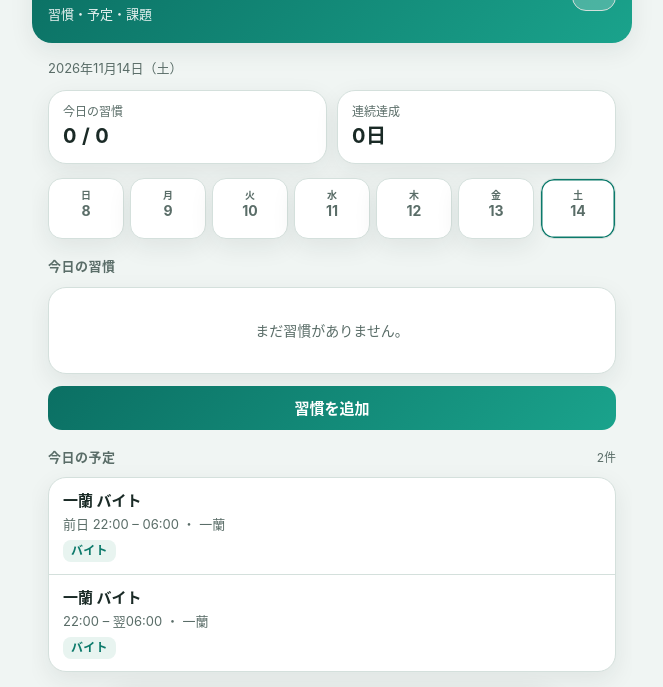
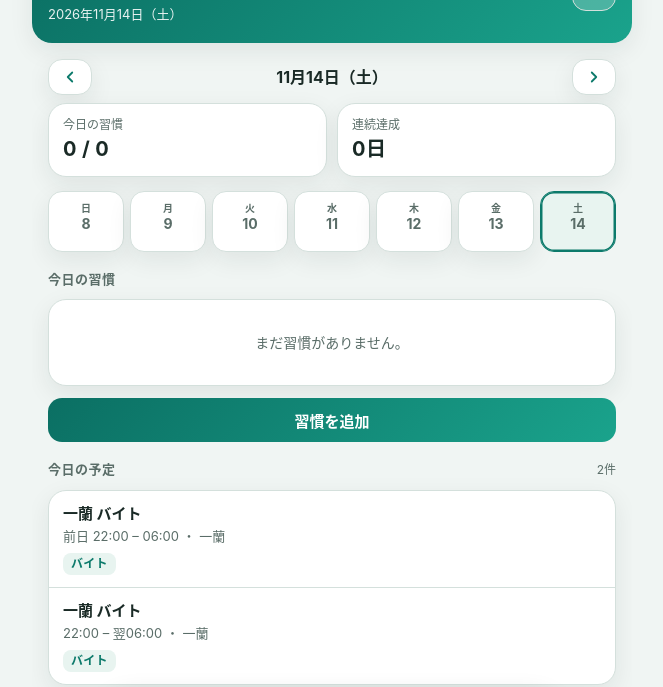
Before and after one commit to mshin0128-dev/tk-5cc418d7, a plain HTML site: page index.html in a window 1280 px wide. Shown: the part 45-732 px from the top of the page, without its empty margins (308-971 px from the left). Drawn offline with Linux system fonts and the light colour scheme.

Commit message:
v2026.11.14b: 別の日の予定・課題を表示、未来の習慣は暗く押せない

```diff
--- a/index.html
+++ b/index.html
@@ -442,6 +442,34 @@
     .week-cell.all .mark { background: var(--accent); }
     .week-cell.some .mark { background: var(--warn); }
     .week-cell.empty .mark { background: transparent; }
+    .week-cell.selected { background: var(--soft); border-color: var(--accent); }
+    .date-nav { margin-bottom: 8px; }
+    .date-nav h2 { font-size: 16px; text-align: center; }
+    .back-today-wrap {
+      display: flex;
+      justify-content: center;
+      margin: 0 0 12px;
+      min-width: 0;
+    }
+    .back-today {
+      min-height: 36px;
+      padding: 0 14px;
+      border-radius: 12px;
+      font-size: 13px;
+      font-weight: 700;
+      color: var(--accent);
+      background: var(--soft);
+      width: auto;
+      max-width: 100%;
+    }
+    .habit-locked { opacity: 0.45; }
+    .habit-locked .row-title,
+    .habit-locked .row-meta { color: var(--sub); }
+    .habit-locked .check:disabled {
+      cursor: default;
+      pointer-events: none;
+    }
+    .row.due-on-view { background: var(--warn-soft); }
     .filter-row {
       display: flex;
       gap: 4px;
@@ -620,18 +648,21 @@
 
   var TZ = "Asia/Tokyo";
   var STORE_KEY = "task_progress_v1";
-  var VERSION = "v2026.11.14a";
+  var VERSION = "v2026.11.14b";
   var WEEKDAYS = [1, 2, 3, 4, 5];
   var WEEKENDS = [0, 6];
   var DOW_LABELS = ["日", "月", "火", "水", "木", "金", "土"];
   var CHECK_SVG = '<svg viewBox="0 0 24 24" fill="none" stroke="currentColor" stroke-width="3" stroke-linecap="round" stroke-linejoin="round" aria-hidden="true"><path d="M5 12l5 5L20 7"/></svg>';
   var UP_SVG = '<svg viewBox="0 0 24 24" fill="none" stroke="currentColor" stroke-width="2.4" stroke-linecap="round" stroke-linejoin="round" aria-hidden="true"><path d="M12 19V5M5 12l7-7 7 7"/></svg>';
   var DOWN_SVG = '<svg viewBox="0 0 24 24" fill="none" stroke="currentColor" stroke-width="2.4" stroke-linecap="round" stroke-linejoin="round" aria-hidden="true"><path d="M12 5v14M19 12l-7 7-7-7"/></svg>';
+  var LEFT_SVG = '<svg viewBox="0 0 24 24" fill="none" stroke="currentColor" stroke-width="2.4" stroke-linecap="round" stroke-linejoin="round" aria-hidden="true"><path d="M15 18l-6-6 6-6"/></svg>';
+  var RIGHT_SVG = '<svg viewBox="0 0 24 24" fill="none" stroke="currentColor" stroke-width="2.4" stroke-linecap="round" stroke-linejoin="round" aria-hidden="true"><path d="M9 6l6 6-6 6"/></svg>';
 
   var DATA = { assignments: [], events: [], sources: {}, generatedAt: null };
   var dataError = "";
   var state = loadState();
   var tab = "today";
+  var viewDate = todayYmd();
   var calCursor = monthStart(todayYmd());
   var taskFilter = "open";
   var sheetMode = null;
@@ -724,6 +755,18 @@
   function formatShortDate(s) {
     var p = s.split("-");
     return Number(p[1]) + "/" + Number(p[2]) + "（" + DOW_LABELS[weekday(s)] + "）";
+  }
+
+  function formatMonthDay(s) {
+    var p = s.split("-");
+    return Number(p[1]) + "月" + Number(p[2]) + "日（" + DOW_LABELS[weekday(s)] + "）";
+  }
+
+  function viewIsToday() { return viewDate === todayYmd(); }
+
+  function headingFor(kind) {
+    if (viewIsToday()) return "今日の" + kind;
+    return formatMonthDay(viewDate) + "の" + kind;
   }
 
   function formatTime(d) {
@@ -902,17 +945,18 @@
     return ymd(parseISO(a.due));
   }
 
-  function dueUrgency(a) {
+  function dueUrgency(a, origin) {
     var d = dueYmd(a);
-    if (!d) return { kind: "none", label: a.dueLabel || "" };
-    var today = todayYmd();
-    if (d < today) return { kind: "over", label: "期限切れ" };
-    if (d === today) return { kind: "soon", label: "本日期限" };
-    if (d === addDays(today, 1)) return { kind: "soon", label: "明日" };
+    if (!d) return { kind: "none", label: a.dueLabel || "", onView: false };
+    origin = origin || todayYmd();
+    var isToday = origin === todayYmd();
+    if (d < origin) return { kind: "over", label: "期限切れ", onView: false };
+    if (d === origin) return { kind: "soon", label: isToday ? "本日期限" : "この日期限", onView: true };
+    if (d === addDays(origin, 1)) return { kind: "soon", label: isToday ? "明日" : "翌日", onView: false };
     var n = 0;
-    var x = today;
+    var x = origin;
     while (x < d && n < 400) { x = addDays(x, 1); n += 1; }
-    return { kind: n <= 3 ? "soon" : "ok", label: "あと" + n + "日" };
+    return { kind: n <= 3 ? "soon" : "ok", label: "あと" + n + "日", onView: false };
   }
 
   function sortedAssignments() {
@@ -923,15 +967,54 @@
     });
   }
 
-  function upcomingOpen(days) {
-    var today = todayYmd();
-    var limit = addDays(today, days);
+  function upcomingOpen(days, origin) {
+    origin = origin || todayYmd();
+    var limit = addDays(origin, days);
     return sortedAssignments().filter(function (a) {
       if (isAssignmentDone(a)) return false;
       var d = dueYmd(a);
       if (!d) return true;
       return d <= limit;
     });
+  }
+
+  function eventWindow() {
+    var w = (DATA.sources && DATA.sources.calendarWindow) || {};
+    var start = w.start ? parseISO(w.start) : null;
+    var end = w.end ? parseISO(w.end) : null;
+    if (start && end) return { start: start, end: end };
+    var evs = DATA.events || [];
+    if (!evs.length) return { start: null, end: null };
+    var starts = [];
+    var ends = [];
+    evs.forEach(function (ev) {
+      var s = ev.allDay ? parseISO(ev.start) : parseISO(ev.start);
+      var e = ev.allDay ? parseISO(ev.end || ev.start) : (parseISO(ev.end) || s);
+      if (s) starts.push(s);
+      if (e) ends.push(e);
+    });
+    if (!starts.length) return { start: null, end: null };
+    starts.sort(function (a, b) { return a - b; });
+    ends.sort(function (a, b) { return a - b; });
+    return { start: starts[0], end: ends[ends.length - 1] };
+  }
+
+  function hasEventData(dateStr) {
+    var w = eventWindow();
+    if (!w.start || !w.end) return false;
+    var dayStart = new Date(dateStr + "T00:00:00+09:00");
+    var dayEnd = new Date(addDays(dateStr, 1) + "T00:00:00+09:00");
+    return dayStart < w.end && dayEnd > w.start;
+  }
+
+  function setViewDate(dateStr) {
+    if (!dateStr) return;
+    viewDate = dateStr;
+  }
+
+  function setAppbarSub(text) {
+    var el = document.getElementById("appbarSub");
+    if (el) el.textContent = text;
   }
 
   function switchTab(name) {
@@ -952,13 +1035,19 @@
     else if (tab === "habits") renderHabits();
     else if (tab === "log") renderLog();
     else renderTasks();
+    if (tab !== "today") setAppbarSub("習慣・予定・課題");
   }
 
   function habitRow(h, dateStr, opts) {
     var on = isChecked(h, dateStr);
     var st = streakOf(h);
-    var html = '<div class="row">';
+    var locked = !!(opts && opts.locked);
+    var html = '<div class="row' + (locked ? " habit-locked" : "") + '">';
+    if (locked) {
+      html += '<button type="button" class="check' + (on ? " on" : "") + '" disabled aria-disabled="true" aria-pressed="' + (on ? "true" : "false") + '" aria-label="' + escapeHtml(h.title) + '（未来の日は記録できません）">' + CHECK_SVG + "</button>";
+    } else {
       html += '<button type="button" class="check' + (on ? " on" : "") + '" data-act="toggle-habit" data-id="' + escapeHtml(h.id) + '" data-date="' + escapeHtml(dateStr) + '" aria-pressed="' + (on ? "true" : "false") + '" aria-label="' + escapeHtml(h.title) + (on ? " 完了" : " 未完了") + '">' + CHECK_SVG + "</button>";
+    }
     html += '<div class="grow"><div class="row-title">' + escapeHtml(h.title) + "</div>";
     html += '<div class="row-meta">' + escapeHtml(scheduleLabel(h));
     if (st) html += " ・ 連続" + st + "日";
@@ -973,46 +1062,69 @@
   function renderToday() {
     var el = document.getElementById("page-today");
     var today = todayYmd();
-    var hs = habitsOn(today);
-    var done = hs.filter(function (h) { return isChecked(h, today); }).length;
-    var evs = eventsOn(today);
-    var asg = upcomingOpen(14);
+    if (!viewDate) viewDate = today;
+    var day = viewDate;
+    var isToday = day === today;
+    var isFuture = day > today;
+    var locked = isFuture;
+    var hs = habitsOn(day);
+    var done = hs.filter(function (h) { return isChecked(h, day); }).length;
+    var evs = eventsOn(day);
+    var hasData = hasEventData(day);
+    var asg = upcomingOpen(14, day);
+    setAppbarSub(formatLongDate(day));
     var html = "";
     if (dataError) html += '<div class="banner">' + escapeHtml(dataError) + "</div>";
-    html += '<p class="date-line">' + escapeHtml(formatLongDate(today)) + "</p>";
+
+    html += '<div class="cal-nav date-nav">';
+    html += '<button type="button" class="icon-btn" data-act="prev-day" aria-label="前の日">' + LEFT_SVG + "</button>";
+    html += "<h2>" + escapeHtml(formatMonthDay(day)) + "</h2>";
+    html += '<button type="button" class="icon-btn" data-act="next-day" aria-label="次の日">' + RIGHT_SVG + "</button>";
+    html += "</div>";
+    if (!isToday) {
+      html += '<div class="back-today-wrap"><button type="button" class="back-today" data-act="go-today">今日に戻る</button></div>';
+    }
+
     html += '<div class="stats">';
-    html += '<div class="stat"><div class="k">今日の習慣</div><div class="v">' + done + " / " + hs.length + "</div></div>";
+    html += '<div class="stat"><div class="k">' + (isToday ? "今日の習慣" : "この日の習慣") + '</div><div class="v">' + done + " / " + hs.length + "</div></div>";
     html += '<div class="stat"><div class="k">連続達成</div><div class="v">' + overallStreak() + "日</div></div>";
     html += "</div>";
 
     html += '<div class="week-strip">';
-    var start = addDays(today, -weekday(today));
+    var start = addDays(day, -weekday(day));
     for (var i = 0; i < 7; i++) {
       var d = addDays(start, i);
       var st = d > today ? "empty" : dayStatus(d);
-      html += '<button type="button" class="week-cell ' + st + (d === today ? " today" : "") + '" data-act="open-day" data-date="' + d + '">';
+      var cls = "week-cell " + st;
+      if (d === today) cls += " today";
+      if (d === day) cls += " selected";
+      html += '<button type="button" class="' + cls + '" data-act="select-day" data-date="' + d + '" aria-pressed="' + (d === day ? "true" : "false") + '" aria-label="' + escapeHtml(formatMonthDay(d)) + '">';
       html += '<div class="wd">' + DOW_LABELS[i] + '</div><div class="dn">' + Number(d.slice(8)) + '</div><div class="mark"></div></button>';
     }
     html += "</div>";
 
-    html += '<div class="section-h"><h2>今日の習慣</h2></div><div class="card">';
+    html += '<div class="section-h"><h2>' + escapeHtml(headingFor("習慣")) + "</h2>";
+    if (locked && hs.length) html += '<span class="sub">チェックできません</span>';
+    html += '</div><div class="card">';
     if (!state.habits.length) {
       html += '<div class="empty">まだ習慣がありません。</div></div>';
       html += '<div class="btn-row"><button type="button" class="primary" data-act="add-habit">習慣を追加</button></div>';
     } else if (!hs.length) {
-      html += '<div class="empty">今日は予定されている習慣がありません。</div></div>';
+      html += '<div class="empty">' + (isToday ? "今日は" : "この日は") + "予定されている習慣がありません。</div></div>";
     } else {
-      hs.forEach(function (h) { html += habitRow(h, today, {}); });
+      hs.forEach(function (h) { html += habitRow(h, day, { locked: locked }); });
       html += "</div>";
     }
 
-    html += '<div class="section-h"><h2>今日の予定</h2><span class="sub">' + evs.length + '件</span></div><div class="card">';
-    if (!evs.length) html += '<div class="empty">今日の予定はありません。</div>';
+    html += '<div class="section-h"><h2>' + escapeHtml(headingFor("予定")) + '</h2><span class="sub">' + (hasData ? evs.length + "件" : "") + '</span></div><div class="card">';
+    if (!hasData) html += '<div class="empty">予定データがありません</div>';
+    else if (!evs.length) html += '<div class="empty">' + (isToday ? "今日の予定はありません。" : "この日の予定はありません。") + "</div>";
+    if (hasData) {
       evs.forEach(function (ev) {
         var p = eventTitleParts(ev);
         html += '<div class="row"><div class="grow">';
         html += '<div class="row-title">' + escapeHtml(p.title) + "</div>";
-      html += '<div class="row-meta">' + escapeHtml(formatTimeRange(ev, today));
+        html += '<div class="row-meta">' + escapeHtml(formatTimeRange(ev, day));
         if (ev.location) html += " ・ " + escapeHtml(ev.location);
         html += "</div>";
         if (p.chips.length) {
@@ -1022,21 +1134,23 @@
         }
         html += "</div></div>";
       });
+    }
     html += "</div>";
 
     html += '<div class="section-h"><h2>締切が近い課題</h2><span class="sub">14日以内</span></div><div class="card">';
     if (!asg.length) html += '<div class="empty">直近の未提出課題はありません。</div>';
-    asg.forEach(function (a) { html += assignmentRow(a, true); });
+    asg.forEach(function (a) { html += assignmentRow(a, true, day); });
     html += "</div>";
     el.innerHTML = html;
   }
 
-  function assignmentRow(a, compact) {
+  function assignmentRow(a, compact, origin) {
     var done = isAssignmentDone(a);
     var srcDone = a.sourceStatus === "submitted";
-    var urg = dueUrgency(a);
+    origin = origin || todayYmd();
+    var urg = dueUrgency(a, origin);
     var urgClass = urg.kind === "over" ? "due-over" : urg.kind === "soon" ? "due-soon" : "";
-    var html = '<div class="row">';
+    var html = '<div class="row' + (urg.onView && !done ? " due-on-view" : "") + '">';
     if (srcDone) {
       html += '<span class="check on" aria-label="提出済み">' + CHECK_SVG + "</span>";
     } else {
@@ -1346,6 +1460,10 @@
       return;
     }
     if (act === "open-day") { openDay(t.getAttribute("data-date")); return; }
+    if (act === "select-day") { setViewDate(t.getAttribute("data-date")); render(); return; }
+    if (act === "prev-day") { setViewDate(addDays(viewDate, -1)); render(); return; }
+    if (act === "next-day") { setViewDate(addDays(viewDate, 1)); render(); return; }
+    if (act === "go-today") { setViewDate(todayYmd()); render(); return; }
     if (act === "cal-prev") { calCursor = addMonths(calCursor, -1); render(); return; }
     if (act === "cal-next") { calCursor = addMonths(calCursor, 1); render(); return; }
     if (act === "task-filter") { taskFilter = t.getAttribute("data-filter"); render(); return; }
--- a/sw.js
+++ b/sw.js
@@ -1,5 +1,5 @@
 /* same-folder offline cache only */
-var CACHE_NAME = "task-cache-v1";
+var CACHE_NAME = "task-cache-v2";
 var SCOPE_URL = new URL("./", self.location.href);
 var ASSETS = [
   "./index.html",
```
Lines whose indentation alone changed are shown as unchanged.
